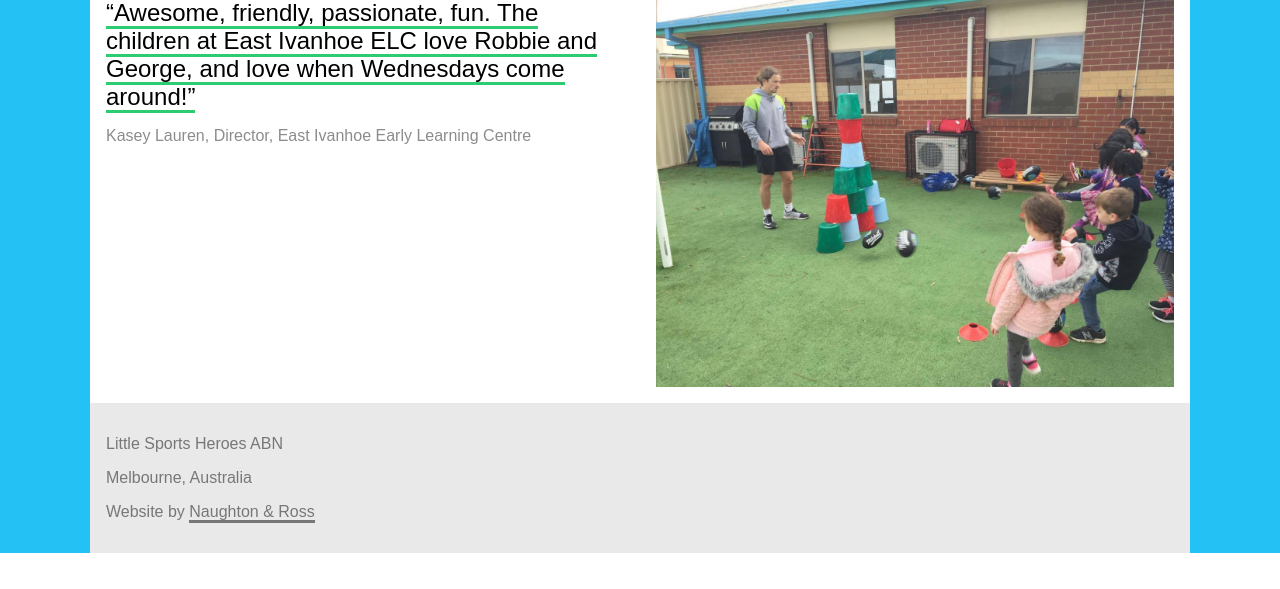
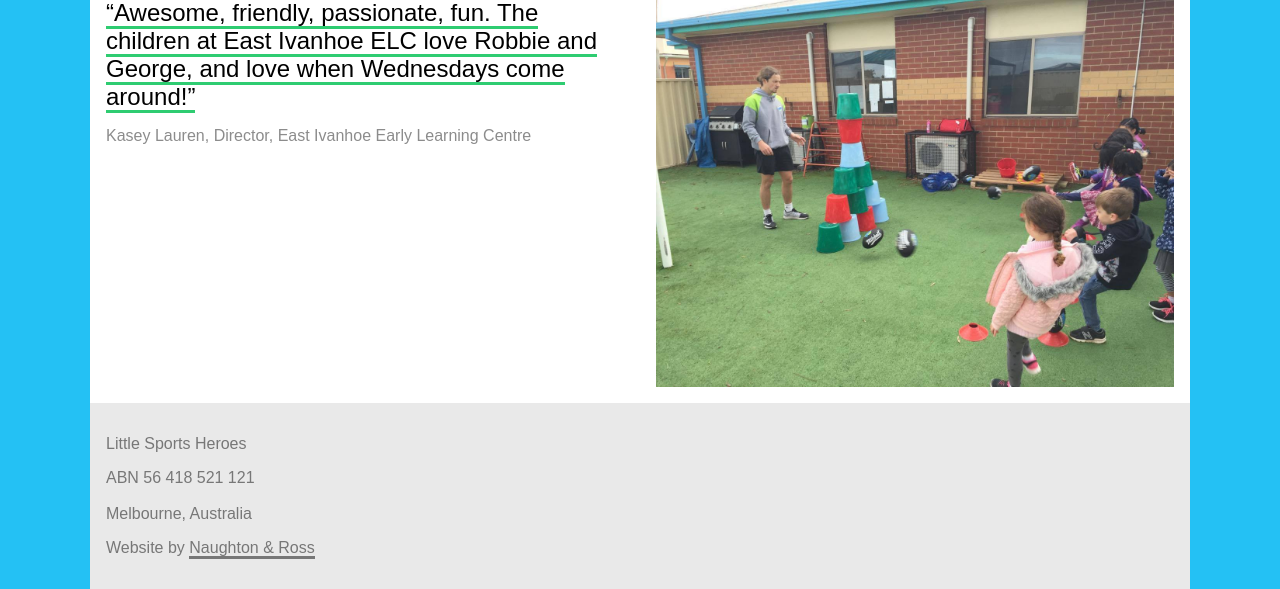
Before and after one commit to naughton-and-ross/little-sports-heroes, a PHP site: page /about/index.php in a window 1280 px wide. Shown: the part 2367-2956 px from the top of the page. Before the commit the page ends 2920 px from the top, so only its background shows below. Run offline with PHP 8.4, Linux system fonts and the light colour scheme; some libraries are stand-ins or nearby versions.

Commit message:
update footer

```diff
--- a/assets/php/pages_footer.php
+++ b/assets/php/pages_footer.php
@@ -1,10 +1,12 @@
 <div class="pure-u-1 footer">
-    <div class="pure-u-14-24">
+    <div class="pure-u-1">
         <div class="l-box">
             <p>
-                Little Sports Heroes ABN
+                Little Sports Heroes
             </p>
             <p>
+                ABN 56 418 521 121<br/>
+            </br/>
                 Melbourne, Australia
             </p>
             <p>
```
